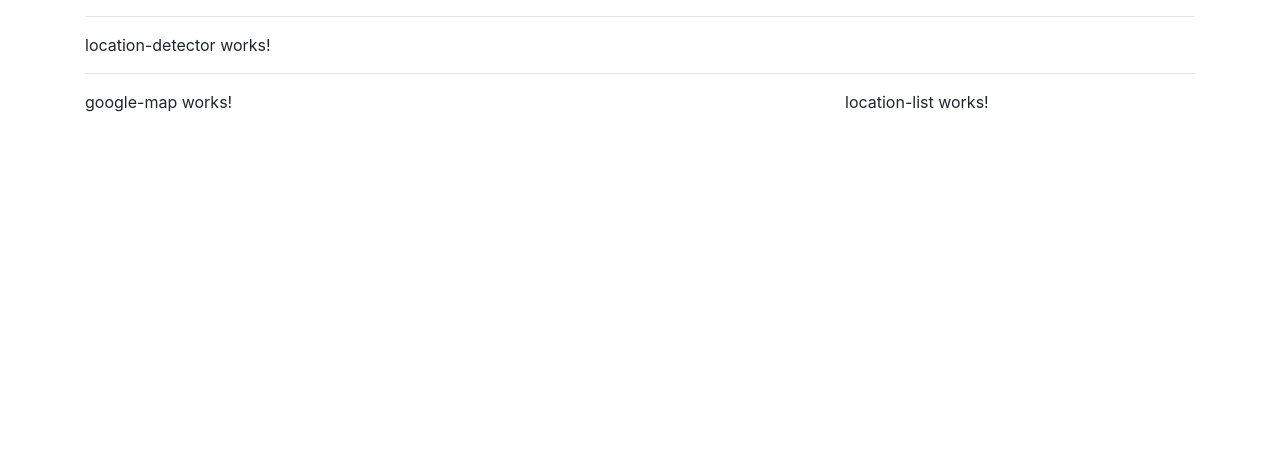
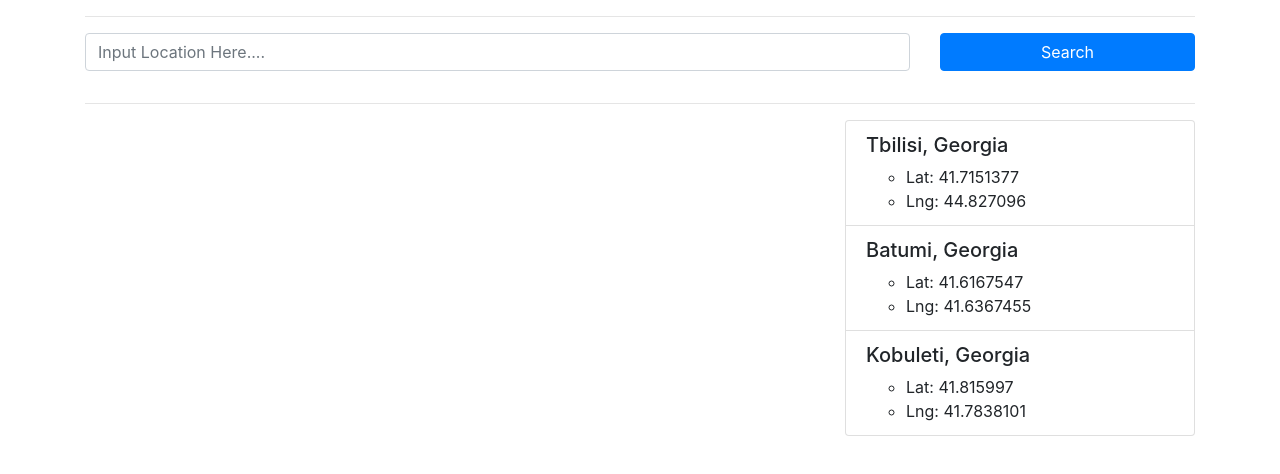
Before and after one commit to byshako/Home-Tasks, an Angular app: page / in a window 1280 px wide. Shown: the top 474 px of the page. Built offline with nearby package versions, Linux system fonts and the light colour scheme.

Commit message:
Google map Components

```diff
--- a/src/app/app.module.ts
+++ b/src/app/app.module.ts
@@ -9,6 +9,7 @@ import { Task2Component } from './task-2/task-2.component';
 import { GoogleMapComponent } from './task-2/google-map/google-map.component';
 import { LocationDetectorComponent } from './task-2/location-detector/location-detector.component';
 import { LocationListComponent } from './task-2/location-list/location-list.component';
+import {MapService} from "./task-2/map.service";
 
 @NgModule({
   declarations: [
@@ -24,7 +25,7 @@ import { LocationListComponent } from './task-2/location-list/location-list.comp
     FormsModule,
     ReactiveFormsModule,
   ],
-  providers: [],
+  providers: [MapService],
   bootstrap: [AppComponent]
 })
 export class AppModule { }
--- a/src/app/task-2/google-map/google-map.component.html
+++ b/src/app/task-2/google-map/google-map.component.html
@@ -1,3 +1 @@
-<p>
-  google-map works!
-</p>
+<div id="map"></div>
--- a/src/app/task-2/google-map/google-map.component.ts
+++ b/src/app/task-2/google-map/google-map.component.ts
@@ -1,4 +1,6 @@
 import { Component, OnInit } from '@angular/core';
+import { MapService } from '../map.service';
+import { MapConfig } from './map.config';
 
 @Component({
   selector: 'app-google-map',
@@ -7,7 +9,7 @@ import { Component, OnInit } from '@angular/core';
 })
 export class GoogleMapComponent implements OnInit {
 
-  constructor() { }
+  constructor(private mapService: MapService) { }
 
   ngOnInit() {
   }
--- /dev/null
+++ b/src/app/task-2/google-map/map.config.ts
@@ -0,0 +1,5 @@
+export class MapConfig {
+    public static GOOGLE_MAPS_API_URL = 'https://maps.googleapis.com/maps/api/js?key=';
+    public static GOOGLE_MAPS_API_KEY = 'AIzaSyBI2qfEHOHhY0hfqTzSC_qs1a4LomhVmTI';
+    public static InitCoords = { lat: 41.7151377, lng: 44.827096 };
+}
--- a/src/app/task-2/location-detector/location-detector.component.html
+++ b/src/app/task-2/location-detector/location-detector.component.html
@@ -1,3 +1,10 @@
-<p>
-  location-detector works!
-</p>
+<div class="row">
+  <div class="col-9">
+    <div class="form-group">
+      <input type="text" class="form-control" placeholder="Input Location Here....">
+    </div>
+  </div>
+  <div class="col-3">
+    <button class="btn btn-primary w-100">Search</button>
+  </div>
+</div>
--- a/src/app/task-2/location-list/location-list.component.html
+++ b/src/app/task-2/location-list/location-list.component.html
@@ -1,3 +1,9 @@
-<p>
-  location-list works!
-</p>
+<ul class="list-group">
+  <li class="list-group-item" *ngFor="let location of myLocations;">
+    <h5>{{ location.name }}</h5>
+    <ul>
+      <li>Lat: {{ location.lat }}</li>
+      <li>Lng: {{ location.lng }}</li>
+    </ul>
+  </li>
+</ul>
--- a/src/app/task-2/location-list/location-list.component.ts
+++ b/src/app/task-2/location-list/location-list.component.ts
@@ -1,4 +1,5 @@
 import { Component, OnInit } from '@angular/core';
+import { MapService } from '../map.service';
 
 @Component({
   selector: 'app-location-list',
@@ -6,10 +7,11 @@ import { Component, OnInit } from '@angular/core';
   styleUrls: ['./location-list.component.css']
 })
 export class LocationListComponent implements OnInit {
-
-  constructor() { }
+  myLocations: any[];
+  constructor(private mapService: MapService) { }
 
   ngOnInit() {
+    this.myLocations = this.mapService.locations;
   }
 
 }
--- /dev/null
+++ b/src/app/task-2/map.service.ts
@@ -0,0 +1,12 @@
+import { Injectable } from '@angular/core';
+
+@Injectable()
+export class MapService {
+  locations = [
+    {name: 'Tbilisi, Georgia', lat: 41.7151377, lng: 44.827096},
+    {name: 'Batumi, Georgia', lat: 41.6167547, lng: 41.6367455},
+    {name: 'Kobuleti, Georgia', lat: 41.815997, lng: 41.7838101}
+  ];
+  constructor() { }
+
+}
--- a/src/app/task-2/task-2.component.html
+++ b/src/app/task-2/task-2.component.html
@@ -1,10 +1,6 @@
-<div class="row">
-  <div class="col-12">
     <hr>
     <app-location-detector></app-location-detector>
     <hr>
-  </div>
-</div>
 <div class="row">
   <div class="col-8">
     <app-google-map></app-google-map>
--- a/src/app/task-2/task-2.component.ts
+++ b/src/app/task-2/task-2.component.ts
@@ -6,7 +6,6 @@ import { Component, OnInit } from '@angular/core';
   styleUrls: ['./task-2.component.css']
 })
 export class Task2Component implements OnInit {
-
   constructor() { }
 
   ngOnInit() {
```
